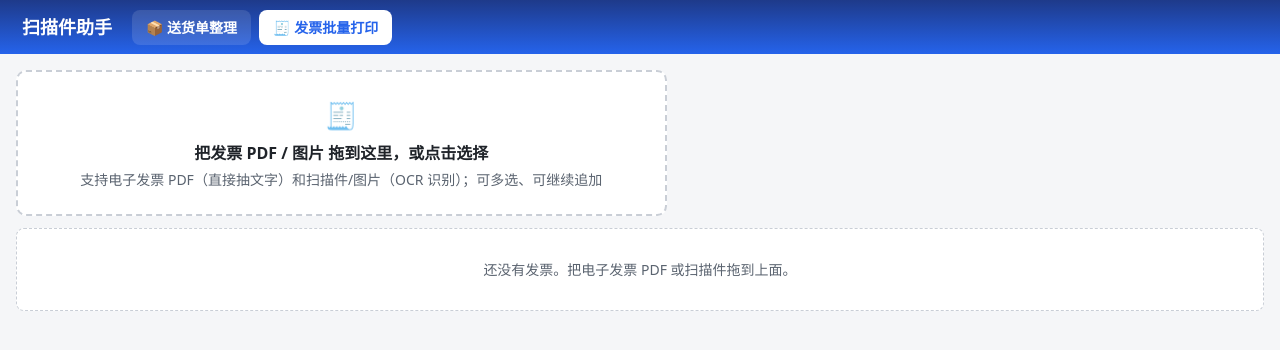
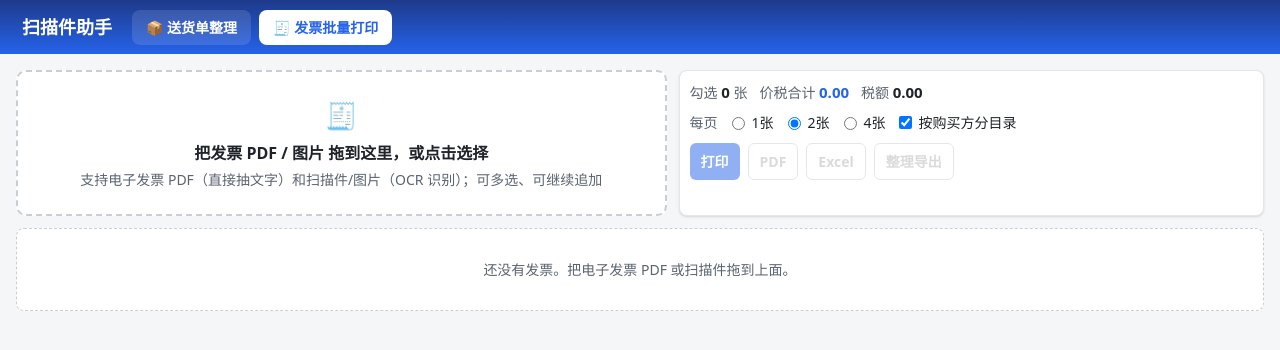
Before and after one commit to zodea/invoice-recognition-app, a Vue app: page / in a window 1280 px wide. Both pictures are taken after a click on the button "🧾 发票批量打印". Shown: the top 350 px of the page. Built offline with nearby package versions, Linux system fonts and the light colour scheme.

Commit message:
待优化#1: 未上传文件时也展示顶部右侧勾选/价税合计面板
InvoicePrintPanel 去掉 v-if，空状态下也渲染（张数/金额显示 0，按钮禁用）。

Co-Authored-By: Claude Opus 4.8 <noreply@anthropic.com>

```diff
--- a/src/views/InvoiceView.vue
+++ b/src/views/InvoiceView.vue
@@ -28,7 +28,7 @@ watch(
   <div class="wrap">
     <div class="top-grid">
       <InvoiceUpload />
-      <InvoicePrintPanel v-if="invoiceStore.invoices.length" />
+      <InvoicePrintPanel />
     </div>
 
     <div class="toolbar" v-if="invoiceStore.invoices.length">
```
